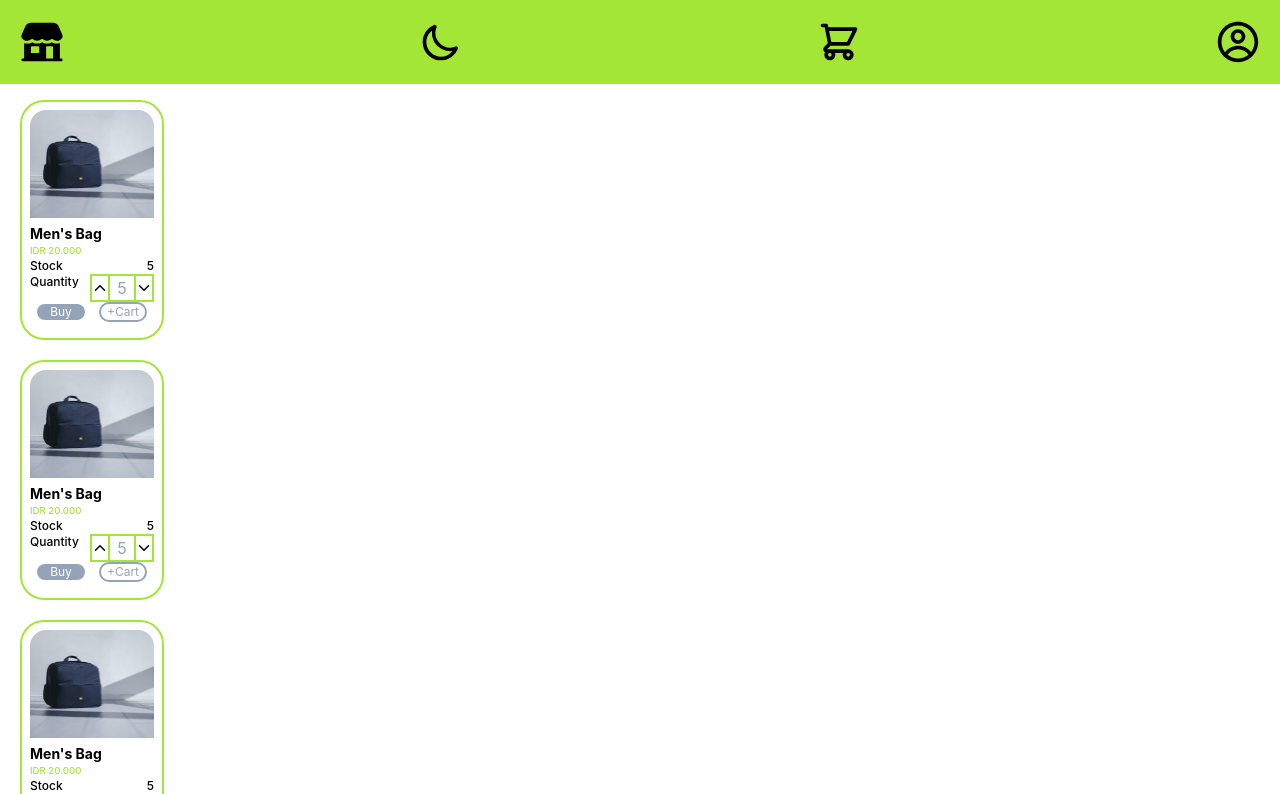
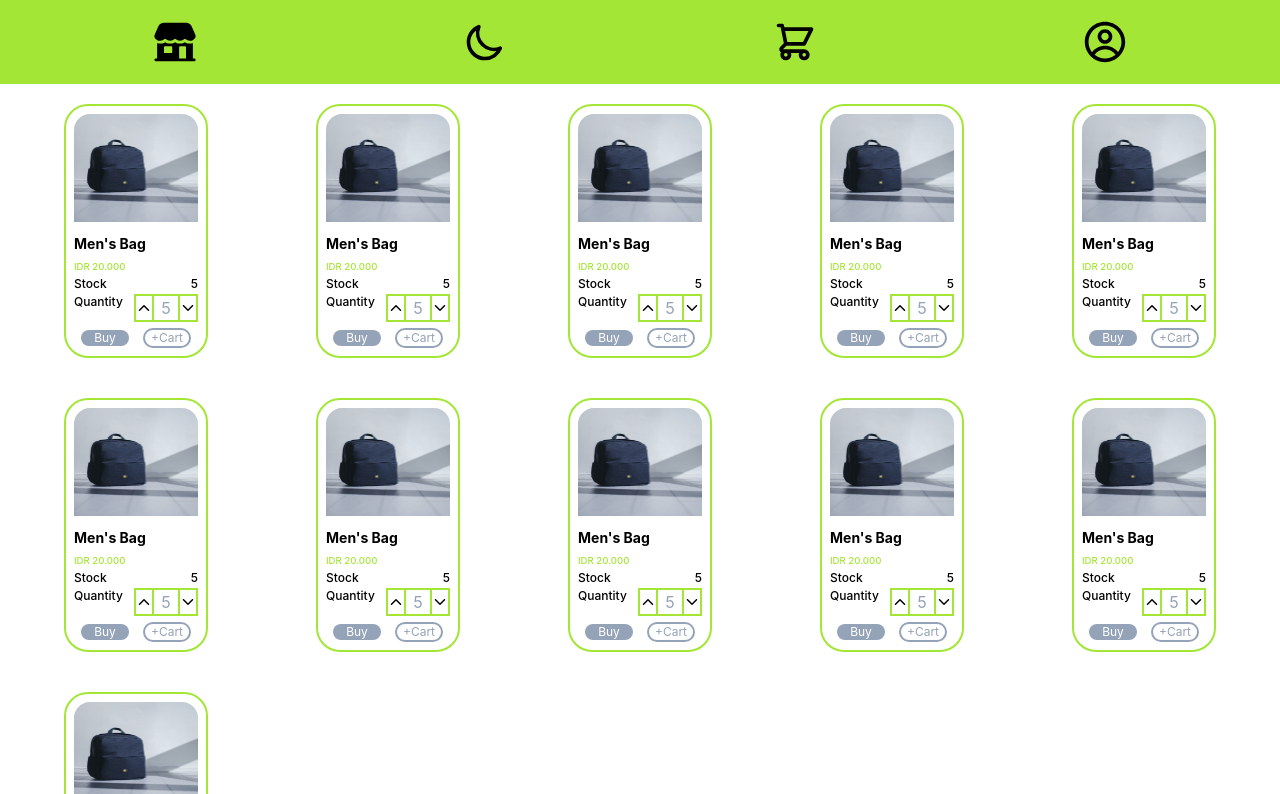
Before and after one commit to tawakalmit/mercat-app, a Next.js app: page /user/productpages/ProductPage in a window 1280 px wide. Shown: the top 794 px of the page. Built offline with nearby package versions, Linux system fonts and the light colour scheme.

Commit message:
userProductPage was Cleared

```diff
--- a/pages/user/components/DasboardCard/DashboardCard.jsx
+++ b/pages/user/components/DasboardCard/DashboardCard.jsx
@@ -1,30 +1,42 @@
-import React from 'react';
+import React, {useState} from 'react';
 import Image from 'next/image';
 import { IoIosArrowUp, IoIosArrowDown } from "react-icons/io";
 const DashboardCard = () =>{
+    const [counter, setCounter]=useState(5);
+
+    const increment =()=>{
+        setCounter(counter+1);
+    }
+
+    const decrement =()=>{
+        if(counter>=1){
+        setCounter(counter-1);
+        }
+    }
+
     return(
-        <div className="container mb-5">
-            <div className="card h-60 w-36 border-solid border-2 border-lime-400 rounded-3xl p-2">
+        <div className="mb-5">
+            <div className="card h-auto w-36 border-solid border-2 border-lime-400 rounded-3xl p-2">
                 <Image src="/tashitam.jpg" width="129" height="112" className='rounded-t-2xl'/>
-                <h2 className="text-sm font-bold">Men's Bag</h2>
-                <h3 className="text-[0.6rem] font-medium text-lime-400">IDR 20.000</h3>
-                <div className="stock w-full h-auto flex justify-between gap-0">
+                <h2 className="text-sm font-bold mt-1.5">Men's Bag</h2>
+                <h3 className="text-[0.6rem] font-medium text-lime-400 mt-1.5">IDR 20.000</h3>
+                <div className="mt-0.5 w-full h-auto flex justify-between gap-0">
                 <p className="text-xs font-medium">Stock</p>
-                <p className="text-xs font-medium">5</p>
+                <p className="text-xs font-medium">{counter}</p>
                 </div>
-                <div className="stock w-full h-auto flex justify-between">
+                <div className="mt-0.5 w-full h-auto flex justify-between">
                 <p className="text-xs font-medium">Quantity</p>
                 <div className="gap-x-0 flex justify-between border-lime-400 border-solid border-y-2 text-center">
-                    <button className='w-5 h-4.5 border-lime-400 border-solid border-x-2'>
+                    <button className='w-5 h-4.5 border-lime-400 border-solid border-x-2' onClick={increment}>
                     <IoIosArrowUp className='w-4'/>
                     </button>
-                    <div className="w-6 h-4.5 text-center text-slate-400">5</div>
+                    <div className="w-6 h-4.5 text-center text-slate-400">{counter}</div>
                     <button className='w-5 h-4.5 border-lime-400 border-solid border-x-2'>
-                    <IoIosArrowDown className='w-4'/>
+                    <IoIosArrowDown className='w-4' onClick={decrement}/>
                     </button>
                     </div>
                 </div>
-                <div className="tombol flex items-center justify-around">
+                <div className="mt-1.5 flex items-center justify-around">
                 <button className="rounded-full w-12 h-5.5 bg-slate-400 text-xs text-white">Buy</button>
                 <button className="rounded-full w-12 h-5.5 bg-white text-xs text-slate-400 border-2 border-slate-400">+Cart</button>
                 </div>
--- a/pages/user/components/Navbar/NavBar.jsx
+++ b/pages/user/components/Navbar/NavBar.jsx
@@ -3,9 +3,9 @@ import { IoStorefront } from "react-icons/io5";
 import { CgProfile } from "react-icons/cg";
 
 const NavBar =()=>{
-    return (
-        <div className="container w-full h-none bg-lime-400 flex justify-between p-5">
-        <IoStorefront className="h-11 w-auto"/>
+    return(
+        <div className="container w-full h-none bg-lime-400 flex justify-around p-5">
+        <IoStorefront className="h-11 w-auto flex justify-center"/>
         <HiOutlineMoon className="h-11 w-auto"/>
         <HiOutlineShoppingCart className="h-11 w-auto"/>
         <CgProfile className="h-11 w-auto"/>
--- a/pages/user/productpages/ProductPage.jsx
+++ b/pages/user/productpages/ProductPage.jsx
@@ -6,7 +6,14 @@ const ProductPage =() => {
     return(
         <>
         <NavBar />
-        <div className="container pl-5 pr-5 pt-4">
+        <div className="grid justify-items-center md:grid-cols-4 lg:grid-cols-5 grid-flow-row gap-5 w-screen h-auto p-5">
+        <DashboardCard />
+        <DashboardCard />
+        <DashboardCard />
+        <DashboardCard />
+        <DashboardCard />
+        <DashboardCard />
+        <DashboardCard />
         <DashboardCard />
         <DashboardCard />
         <DashboardCard />
```
